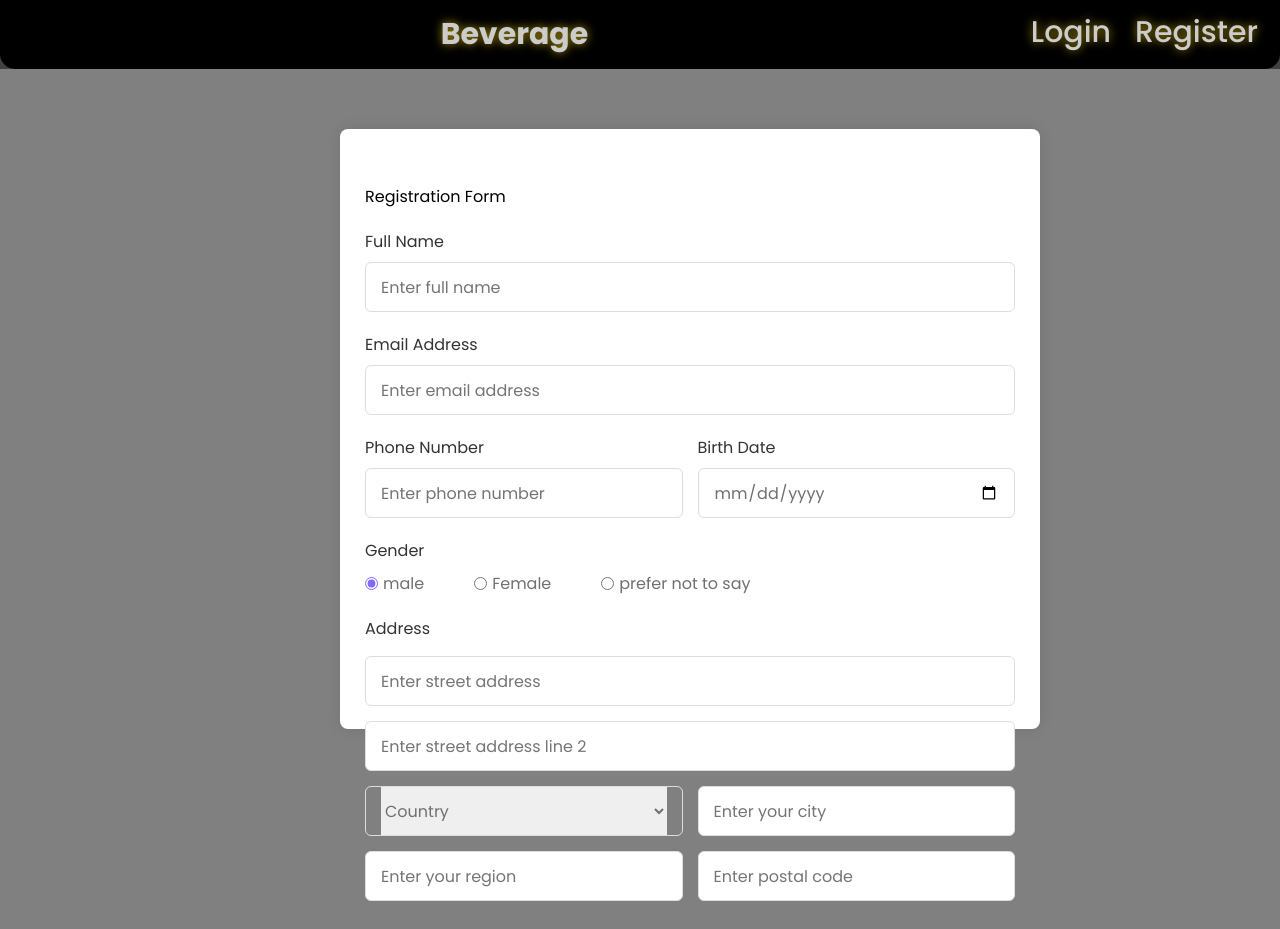
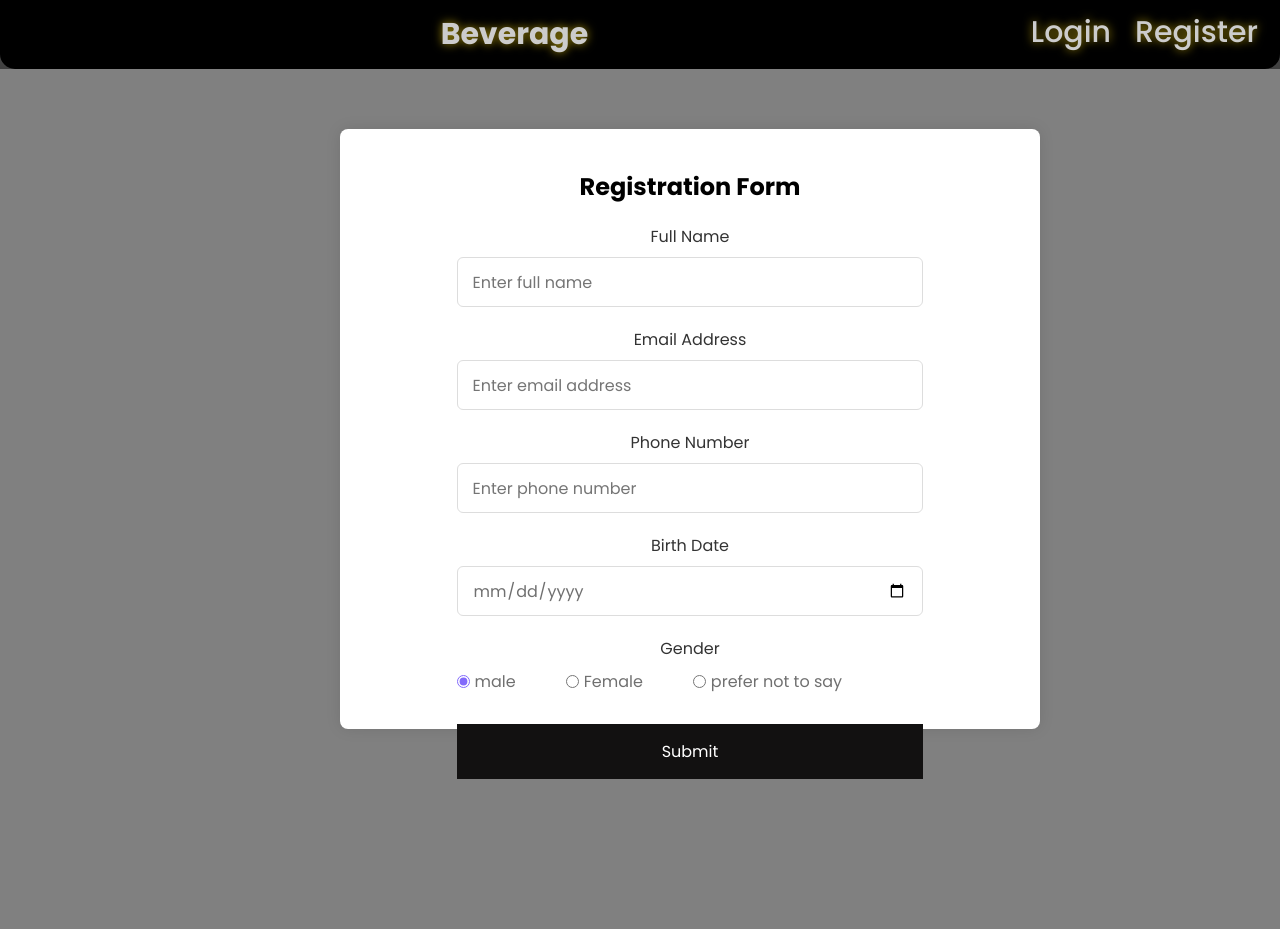
Before and after one commit to tarunmanoharan/Beverage, a React (Create React App) app in the folder Project1/beverage/: page /register in a window 1280 px wide. Shown: the top 929 px of the page. After the commit the page ends 800 px from the top, so only its background shows below. Built offline with nearby package versions, Linux system fonts and the light colour scheme.

Commit message:
version 3

```diff
--- a/Project1/beverage/public/index.html
+++ b/Project1/beverage/public/index.html
@@ -24,7 +24,7 @@
       work correctly both with client-side routing and a non-root public URL.
       Learn how to configure a non-root public URL by running `npm run build`.
     -->
-    <title>React App</title>
+    <title>Beverage</title>
   </head>
   <body>
     <noscript>You need to enable JavaScript to run this app.</noscript>
--- a/Project1/beverage/src/Components/Card.js
+++ b/Project1/beverage/src/Components/Card.js
@@ -1,36 +1,80 @@
+// import React from 'react';
+// import '../assets/css/card.css';
+
+// function Card() {
+//   return (
+//     <>
+//       <div id="scene">
+//         <div id="left-zone">
+//           <ul className="list">
+//             <li className="item">
+//               <input type="radio" id="first" name="basic_carousel" value="first" checked="checked" />
+//               <label className="label_one" htmlFor="first"><b>ShowCase</b></label>
+//               <div className="content content_one">
+//                 <span className="picto"></span>
+//                 <p>fourth</p>
+//                 <div className="container">
+//                   <div className="card">
+//                     <h3 className="title">Tea</h3>
+//                   </div>
+//                   <div className="card">
+//                     <h3 className="title">Coffee</h3>
+//                   </div>
+//                   <div className="card">
+//                     <h3 className="title">Soft Drinks</h3>
+//                   </div>
+//                   <div className="card">
+//                     <h3 className="title">Wine</h3>
+//                   </div>
+//                   <div className="card">
+//                     <h3 className="title">Whisky</h3>
+//                   </div>
+
+
+//                 </div>
+//               </div>
+//             </li>
+//           </ul>
+//         </div>
+//         <div id="middle-border"></div>
+//         <div id="right-zone"></div>
+//       </div>
+//     </>
+//   );
+// }
+
+// export default Card;
+
+
+
 import React from 'react';
 import '../assets/css/card.css';
 
 function Card() {
   return (
-    <>
     <div id="scene">
       <div id="left-zone">
         <ul className="list">
           <li className="item">
-              <input type="radio" id="first" name="basic_carousel" value="first" checked="checked" />
+            <input type="radio" id="first" name="basic_carousel" value="first" checked />
             <label className="label_one" htmlFor="first"><b>ShowCase</b></label>
             <div className="content content_one">
-                <span className="picto"></span>
-                <p>fourth</p>
               <div className="container">
-                  <div className="card">
+                <div className="card" style={{ background: 'url(${}tea.jpg) center/cover', opacity: '0.8' }}>
                   <h3 className="title">Tea</h3>
                 </div>
-                  <div className="card">
+                <div className="card" style={{ background: 'url(path-to-your-image.jpg) center/cover', opacity: '0.8' }}>
                   <h3 className="title">Coffee</h3>
                 </div>
-                  <div className="card">
+                <div className="card" style={{ background: 'url(path-to-your-image.jpg) center/cover', opacity: '0.8' }}>
                   <h3 className="title">Soft Drinks</h3>
                 </div>
-                  <div className="card">
+                <div className="card" style={{ background: 'url(path-to-your-image.jpg) center/cover', opacity: '0.8' }}>
                   <h3 className="title">Wine</h3>
                 </div>
-                  <div className="card">
+                <div className="card" style={{ background: 'url(path-to-your-image.jpg) center/cover', opacity: '0.8' }}>
                   <h3 className="title">Whisky</h3>
                 </div>
-
-
               </div>
             </div>
           </li>
@@ -39,7 +83,6 @@ function Card() {
       <div id="middle-border"></div>
       <div id="right-zone"></div>
     </div>
-    </>
   );
 }
 
--- a/Project1/beverage/src/Components/Register.js
+++ b/Project1/beverage/src/Components/Register.js
@@ -6,7 +6,7 @@ const Register=()=>
     return(
     <section class="container">
     <form action="#" class="form">
-    <label>Registration Form</label>
+    <label><center><h2>Registration Form</h2></center></label>
       <div class="input-box">
         <label>Full Name</label>
         <input type="text" placeholder="Enter full name" required />
@@ -43,29 +43,9 @@ const Register=()=>
             <label for="check-other">prefer not to say</label>
           </div>
         </div>
+         <button>Submit</button>
       </div>
-      <div class="input-box address">
-        <label>Address</label>
-        <input type="text" placeholder="Enter street address" required />
-        <input type="text" placeholder="Enter street address line 2" required />
-        <div class="column">
-          <div class="select-box">
-            <select>
-              <option hidden>Country</option>
-              <option>America</option>
-              <option>Japan</option>
-              <option>India</option>
-              <option>Nepal</option>
-            </select>
-          </div>
-          <input type="text" placeholder="Enter your city" required />
-        </div>
-        <div class="column">
-          <input type="text" placeholder="Enter your region" required />
-          <input type="number" placeholder="Enter postal code" required />
-        </div>
-      </div>
-      <button>Submit</button>
+
     </form>
   </section>
     )
--- a/Project1/beverage/src/Components/footer.js
+++ b/Project1/beverage/src/Components/footer.js
@@ -5,7 +5,7 @@ const Footer = () => {
   return (
     <footer className="footer-container">
       <div className="footer-content">
-        <p>Explore the Real World </p>
+        <p>Made For Kings and Queens</p>
         <div className="keywords">
           <span>Classic Beverages</span>
           <span>Site Feedback</span>
--- a/Project1/beverage/src/assets/css/card.css
+++ b/Project1/beverage/src/assets/css/card.css
@@ -40,8 +40,8 @@ body {
   }
 
   .title {
-    color: white;
-    font-weight: 300;
+    color:whitesmoke;
+    font-weight: 600;
     position: absolute;
     left: 20px;
     top: 15px;
--- a/Project1/beverage/src/assets/css/login.css
+++ b/Project1/beverage/src/assets/css/login.css
@@ -1,14 +1,22 @@
 
   .login-container {
+    display: flex;
+    align-items: center;
+    justify-content: center;
     background-color: #fff;
     border-radius: 5px;
     box-shadow: 0 0 10px rgba(0, 0, 0, 0.1);
     padding: 20px;
+
   }
 
   .login-form {
     display: flex;
+    align-items: center;
+    justify-content: center;
     flex-direction: column;
+
+
   }
 
   .login-form h2 {
@@ -35,7 +43,7 @@
   button {
     padding: 10px 15px;
     font-size: 16px;
-    background-color: #007bff;
+    background-color:black;
     color: #fff;
     border: none;
     border-radius: 3px;
@@ -43,5 +51,5 @@
   }
 
   button:hover {
-    background-color: #0056b3;
+    background-color:rgb(48, 1, 1);
   }
--- a/Project1/beverage/src/assets/css/register.css
+++ b/Project1/beverage/src/assets/css/register.css
@@ -10,15 +10,17 @@
 .container {
   position: relative;
   max-width: 700px;
-  width: 100%;
+  text-align: center;
+  justify-content: center;
+  width: 75%;
   background:#fff;
-  padding: 25px;
+  padding: 10px;
   border-radius: 8px;
   box-shadow: 0 0 15px rgba(0, 0, 0, 0.1);
 }
 .container header {
   font-size: 1.5rem;
-  color:hotpink;
+  color:black;
   font-weight: 500;
   text-align: center;
 }
@@ -48,7 +50,7 @@
   box-shadow: 0 1px 0 rgba(0, 0, 0, 0.1);
 }
 .form .column {
-  display: flex;
+  display: relative;
   column-gap: 15px;
 }
 .form .gender-box {
@@ -99,10 +101,10 @@
   border: none;
   cursor: pointer;
   transition: all 0.2s ease;
-  background-color: hotpink;
+  background-color: rgb(18, 17, 17);
 }
 .form button:hover {
-  background-color:hotpink;
+  background-color:rgb(169, 28, 28);
 }
 /* /Responsive/
 @media screen and (max-width: 500px) {
```
Also changed, not shown: Project1/beverage/src/assets/images/Tea.jpg (added), Project1/beverage/src/assets/images/coffee.jpg (added). Lines whose indentation alone changed are shown as unchanged.
